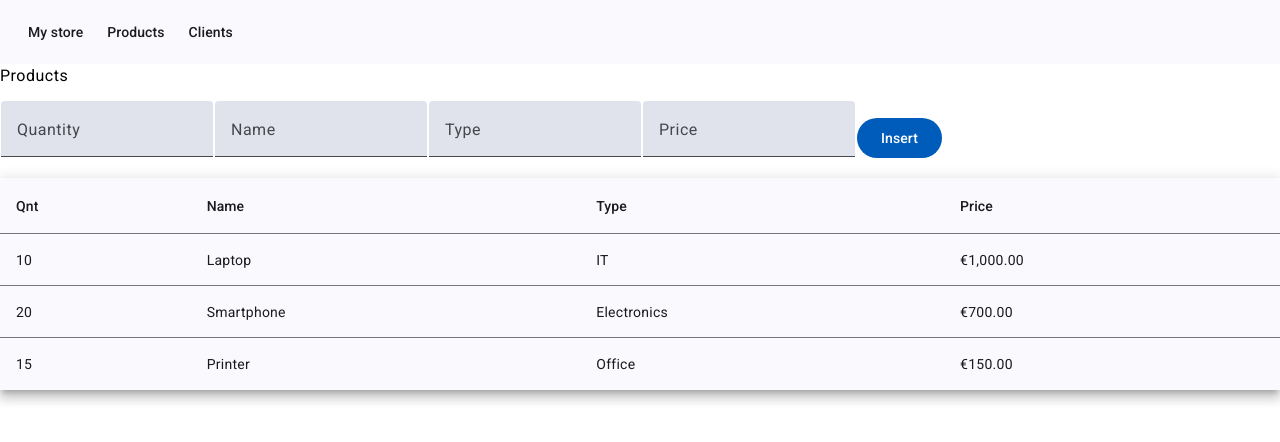
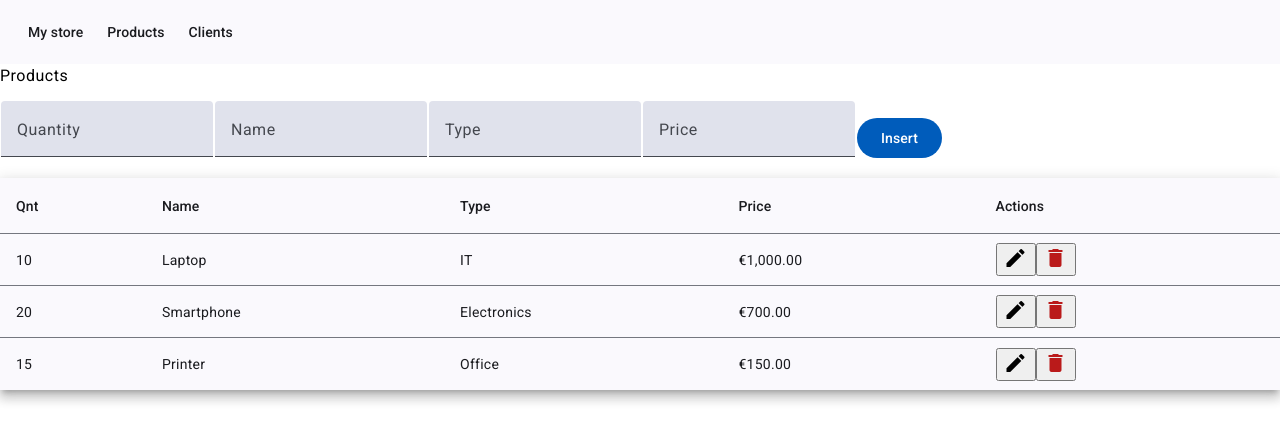
Before and after one commit to eduardodecarvalho/mystore-client, an Angular app: page /products in a window 1280 px wide. Shown: the top 442 px of the page. Built offline with nearby package versions, Linux system fonts and the light colour scheme; data requests are answered from the project's data file.

Commit message:
add delete action and edit button

```diff
--- a/src/app/product/product.component.html
+++ b/src/app/product/product.component.html
@@ -50,6 +50,18 @@
     <td mat-cell *matCellDef="let product"> {{ product.price | currency:'EUR' }} </td>
   </ng-container>
 
+  <ng-container matColumnDef="actions">
+    <th mat-header-cell *matHeaderCellDef> Actions </th>
+    <td mat-cell *matCellDef="let product">
+      <button (click)="editProduct(product)">
+        <mat-icon>edit</mat-icon>
+      </button>
+      <button (click)="deleteProduct(product.id)">
+        <mat-icon color="warn">delete</mat-icon>
+      </button>
+    </td>
+  </ng-container>
+
   <tr mat-header-row *matHeaderRowDef="displayedColumns"></tr>
   <tr mat-row *matRowDef="let row; columns: displayedColumns;"></tr>
 </table>
--- a/src/app/product/product.component.ts
+++ b/src/app/product/product.component.ts
@@ -31,7 +31,7 @@ export class ProductComponent implements OnInit {
 
   })
   productList$!: Observable<Product[]>
-  displayedColumns: string[] = ['quantity', 'name', 'type', 'price']
+  displayedColumns: string[] = ['quantity', 'name', 'type', 'price', 'actions']
   constructor(private productService: ProductService) { }
   ngOnInit(): void {
     this.productList$ = this.productService.getProducts()
@@ -41,4 +41,14 @@ export class ProductComponent implements OnInit {
       this.productList$ = this.productService.getProducts()
     })
   }
+  deleteProduct(id: string) {
+    this.productService.deleteProduct(id).subscribe(() => {
+      this.productList$ = this.productService.getProducts()
+    })
+  }
+  editProduct(product: Product) {
+    this.productService.editProduct(product).subscribe(() => {
+      this.productList$ = this.productService.getProducts()
+    })
+  }
 }
--- a/src/app/product/product.service.ts
+++ b/src/app/product/product.service.ts
@@ -8,7 +8,7 @@ import { Product } from './product';
 })
 export class ProductService {
 
-  baseURL: string = "http://localhost:3000/products"
+  baseURL: string = "http://localhost:3000/products/"
 
   constructor(private http: HttpClient) { }
   getProducts(): Observable<Product[]> {
@@ -17,4 +17,10 @@ export class ProductService {
   saveProduct(product: Product): Observable<Product> {
     return this.http.post<Product>(this.baseURL, product)
   }
+  deleteProduct(id: string): Observable<Product> {
+    return this.http.delete<Product>(this.baseURL + id)
+  }
+  editProduct(product: Product): Observable<Product> {
+    return this.http.put<Product>(this.baseURL + product.id, product)
+  }
 }
--- a/src/app/product/product.ts
+++ b/src/app/product/product.ts
@@ -1,6 +1,7 @@
 export class Product {
 
-  constructor(public quantity: string,
+  constructor(public id: string,
+    public quantity: string,
     public name: string,
     public type: string,
     public price: string) { }
```
